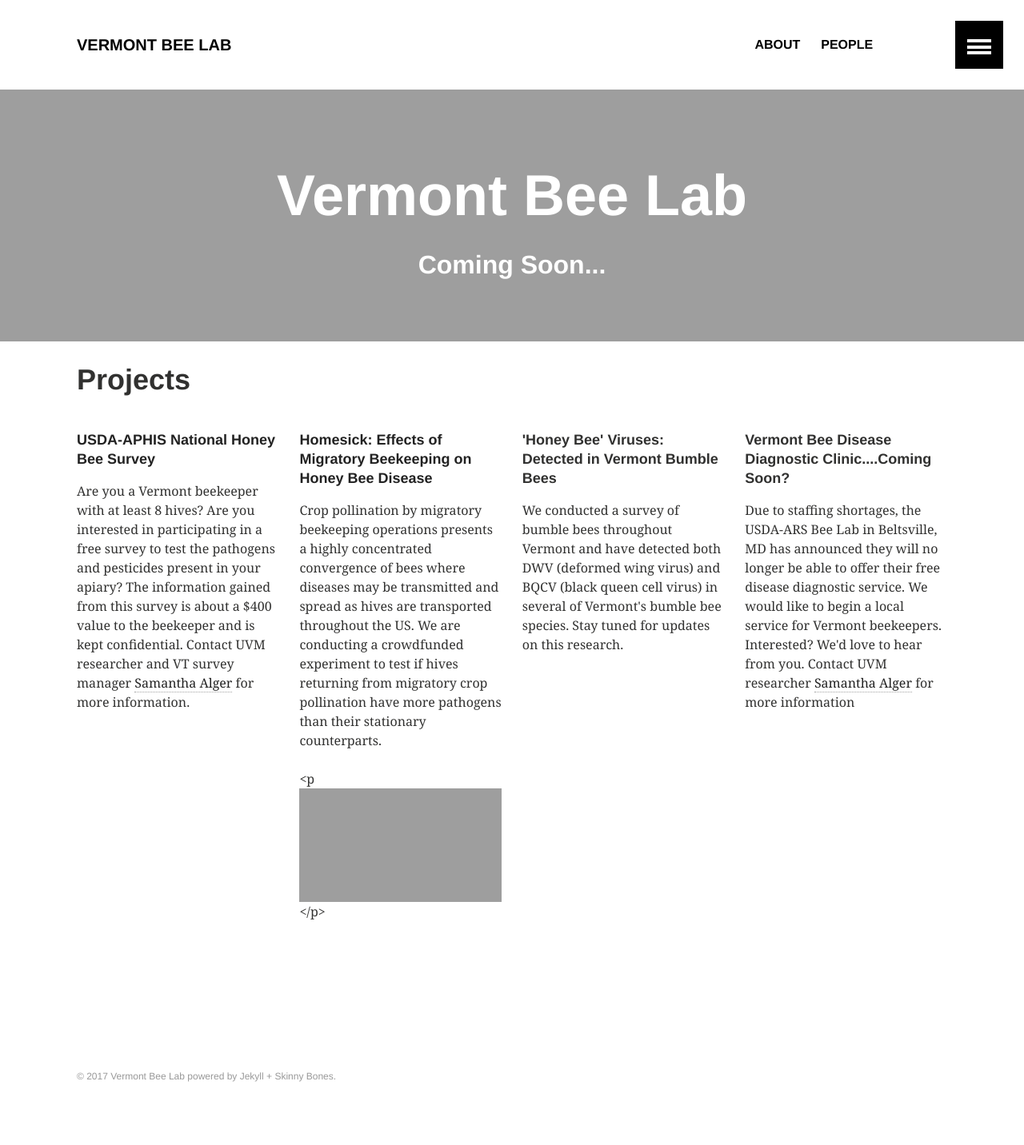
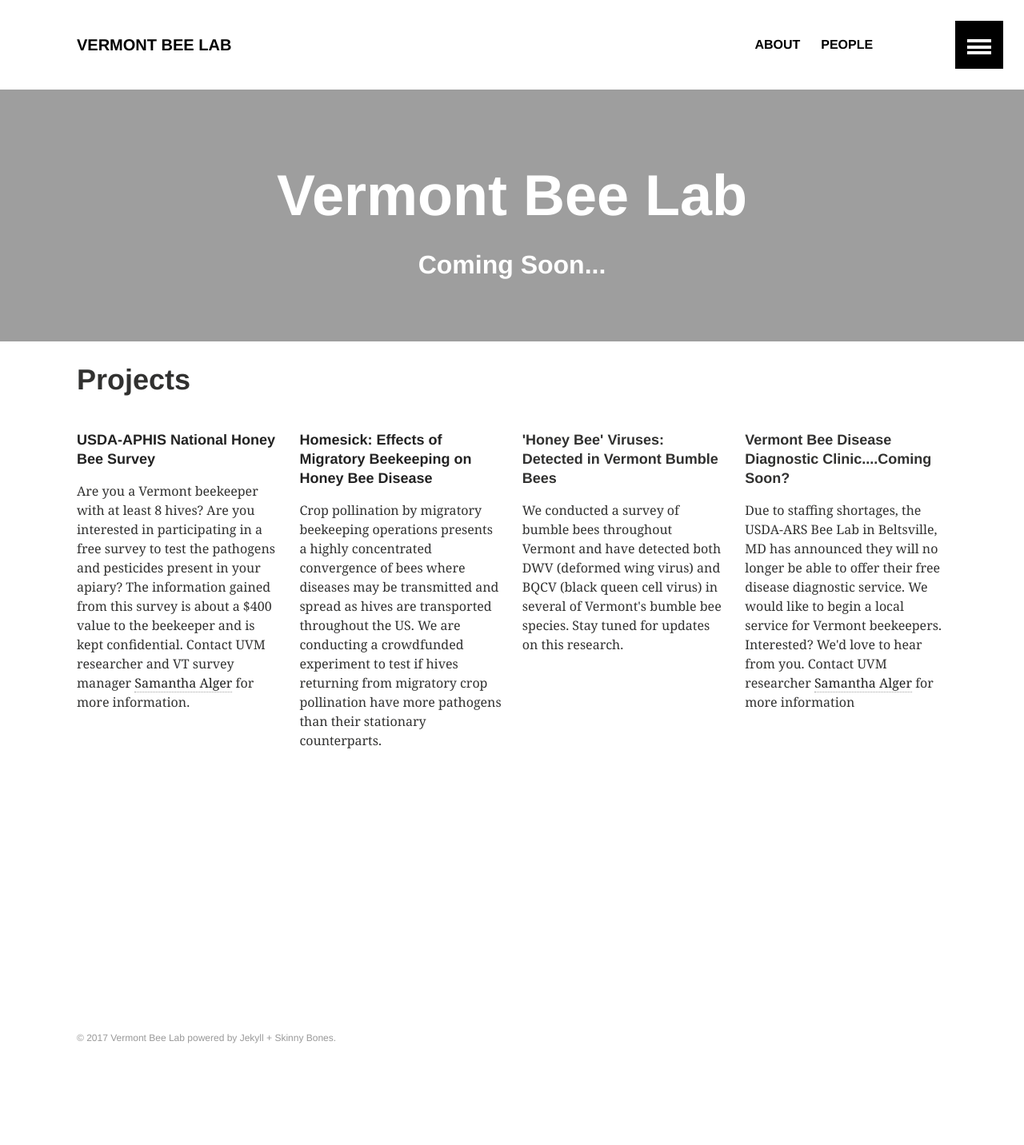
Before and after one commit to samanthaannalger/VTBeeLab, a Jekyll site: the page built from index.md, in a window 1280 px wide. Shown: the whole page at 80% size. Built offline with Jekyll 4.4.1, drawn with Linux system fonts in a browser that asks for light colours; after the commit the page ends 1384 px from its top, so only the background shows below that; grey boxes are pictures that could not be loaded.

Commit message:
fixed youtube link

```diff
--- a/index.md
+++ b/index.md
@@ -17,7 +17,7 @@
 <div class="tile">
   <h2 class="post-title"><a href="http://experiment.com/beekeeping">Homesick: Effects of Migratory Beekeeping on Honey Bee Disease</a></h2>
   <p class="post-excerpt">Crop pollination by migratory beekeeping operations presents a highly concentrated convergence of bees where diseases may be transmitted and spread as hives are transported throughout the US. We are conducting a crowdfunded experiment to test if hives returning from migratory crop pollination have more pathogens than their stationary counterparts. </p>
-  <p <iframe width="560" height="315" src="//www.youtube.com/watch?v=jaxyO2EfST4" frameborder="0"> </iframe> </p>
+  <iframe width="560" height="315" src="//www.youtube.com/watch?v=jaxyO2EfST4" frameborder="0"> </iframe>
 </div><!-- /.tile -->
 
 <div class="tile">
```
